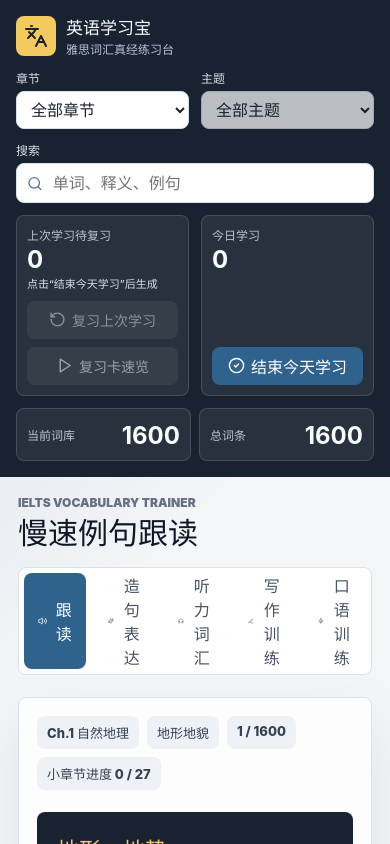
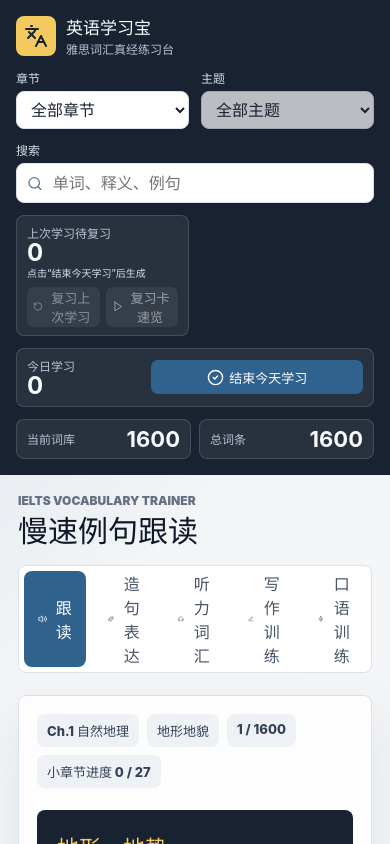
Before and after one commit to johnirving6666sgp/english-bao, a React (Vite) app: page / in a window 390 px wide. Shown: the top 844 px of the page. Built offline with nearby package versions, Linux system fonts and the light colour scheme.

Commit message:
Compact mobile study summary panel

```diff
--- a/src/styles.css
+++ b/src/styles.css
@@ -1439,53 +1439,60 @@ textarea[readonly] {
   .review-box,
   .finish-box,
   .stats div {
-    padding: 10px;
+    padding: 8px 10px;
   }
 
   .review-box {
-    gap: 8px;
+    gap: 7px;
     margin-top: 0;
   }
 
   .finish-box {
-    align-content: space-between;
+    grid-template-columns: minmax(0, 0.55fr) minmax(0, 1fr);
+    align-items: center;
+    gap: 8px;
+    grid-column: 1 / -1;
   }
 
   .review-box small {
-    margin-top: 3px;
-    font-size: 11px;
+    margin-top: 2px;
+    font-size: 10px;
+    line-height: 1.25;
   }
 
   .review-box strong,
-  .finish-box strong,
+  .finish-box strong {
+    margin-top: 0;
+    font-size: 24px;
+    line-height: 1;
+  }
+
   .stats strong {
-    margin-top: 2px;
-    font-size: 24px;
+    margin-top: 0;
+    font-size: 22px;
+    line-height: 1;
   }
 
   .review-actions {
-    grid-template-columns: 1fr;
-    gap: 8px;
+    grid-template-columns: repeat(2, minmax(0, 1fr));
+    gap: 6px;
   }
 
   .review-button,
   .finish-button {
-    min-height: 38px;
-    gap: 6px;
-  }
-
-  .review-button {
-    font-size: 14px;
-  }
-
-  .finish-box {
-    grid-template-columns: 1fr;
-    gap: 10px;
+    min-height: 34px;
+    gap: 5px;
+    border-radius: 7px;
+  }
+
+  .review-button,
+  .finish-button {
+    font-size: 13px;
   }
 
   .finish-button {
     width: 100%;
-    padding: 0 14px;
+    padding: 0 10px;
     white-space: nowrap;
   }
 
```
Lines whose indentation alone changed are shown as unchanged.
